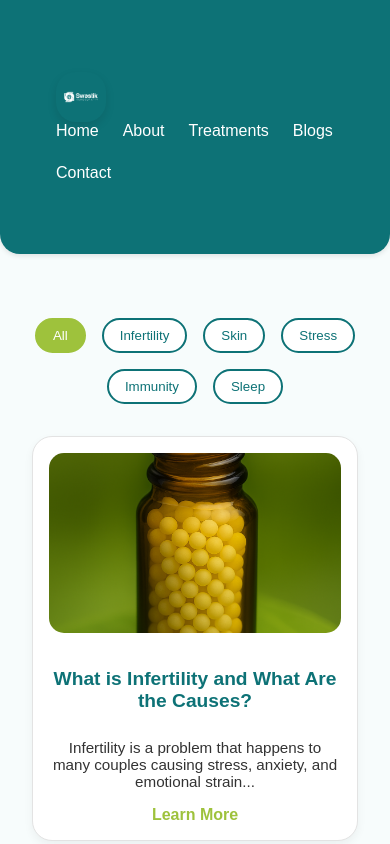
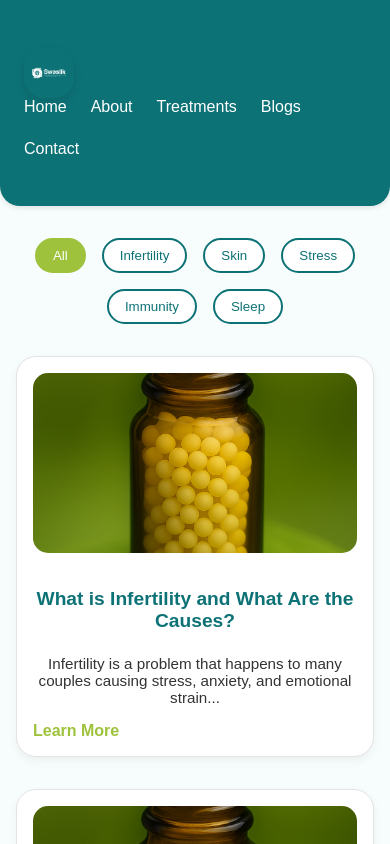
Before and after one commit to brijeshdonga113/swastik-clinic, a React (Create React App) app: page /Blogs in a window 390 px wide. Shown: the top 844 px of the page. Built offline with nearby package versions, Linux system fonts and the light colour scheme.

Commit message:
css update for global padding, nav bar and blogpage

```diff
--- a/src/App.css
+++ b/src/App.css
@@ -3,40 +3,41 @@
   --secondary-color: #9ec23c;
   --third-color: #eaf9fa;
   --text-on-primary: #ffffff;
+
+  --global-padding-x: 1.5rem;
+  --global-padding-y: 2rem;
 }
 
 html, body {
-  overflow-x: hidden;
-}
-
-
-body, .App {
   margin: 0;
   padding: 0;
-  text-align: center;
+  overflow-x: hidden;
   font-family: 'Poppins', sans-serif;
   background-color: #f7fcfc;
   color: #002d4c;
 }
 
+body, .App {
+  text-align: center;
+}
+
 /* Layout Containers */
 .container,
-.page-container {
-  /* max-width: 1280px;
+.page-container,
+main,
+section,
+footer,
+header {
+  width: 100%;
+  max-width: 1280px;
   margin: 0 auto;
-  padding: 0 1.5rem;
-  width: 100%;
-  box-sizing: border-box; */
-  width: 100%;
-  max-width: 100%;
+  /* padding: var(--global-padding-y) var(--global-padding-x); */
   box-sizing: border-box;
-  overflow-x: hidden;
 }
 
 /* Section spacing */
 .section {
   margin: 2rem 0;
-  padding: 1.5rem 1rem;
 }
 
 .section:first-child {
@@ -91,10 +92,10 @@ img.rounded,
   box-shadow: 0 4px 10px rgba(0,0,0,0.1);
 }
 
-/* Logo Special Size */
+/* Logo adjustments */
 .site-logo {
-  height: 50px;        /* reduced from 180px */
-  position: static;    /* avoid absolute positioning */
+  height: 50px;
+  position: static;
   transform: none;
 }
 
@@ -107,3 +108,20 @@ img.rounded,
     transform: rotate(360deg);
   }
 }
+
+/* Mobile Optimization */
+@media (max-width: 768px) {
+  :root {
+    --global-padding-x: 1rem;
+    --global-padding-y: 1.5rem;
+  }
+
+  .section h2,
+  .page-heading {
+    font-size: 1.5rem;
+  }
+
+  .btn {
+    font-size: 1rem;
+  }
+}
--- a/src/components/Header.css
+++ b/src/components/Header.css
@@ -1,13 +1,18 @@
+main > .section:first-child {
+  margin-top: 0;
+  padding-top: 0;
+}
+
 header.main-header {
   position: sticky;
   background: var(--primary-color);
-  padding: 1.5rem 2rem;
+  /* padding: 1rem 2rem; */
   box-shadow: 0 2px 5px rgba(0, 0, 0, 0.1);
   z-index: 10;
   overflow: hidden;
   border-bottom-left-radius: 20px;
   border-bottom-right-radius: 20px;
-  margin-bottom: 1rem;
+  margin-bottom: 0rem;
 }
 
 .header-inner {
--- a/src/components/TreatmentsP.css
+++ b/src/components/TreatmentsP.css
@@ -1,3 +1,8 @@
+main > .section:first-child {
+  margin-top: 0;
+  padding-top: 0;
+}
+
 .treatment-grid {
     display: grid;
     grid-template-columns: repeat(auto-fit, minmax(280px, 1fr));
@@ -28,9 +33,10 @@
     color: #444;
     font-size: 0.95rem;
     margin-bottom: 1rem;
+
   }
 
-  .treatment-card .btn {
+  /* .treatment-card .btn {
     align-self: start;
     font-size: 0.9rem;
     background-color: var(--primary-color);
@@ -38,7 +44,9 @@
     padding: 0.5rem 1rem;
     border-radius: 20px;
     transition: background-color 0.3s ease;
-  }
+    text-align: center;
+    display: inline-block;
+  } */
 
   .treatment-card .btn:hover {
     background-color: var(--secondary-color);
--- a/src/components/TreatmentsP.jsx
+++ b/src/components/TreatmentsP.jsx
@@ -61,7 +61,7 @@ const TreatmentsP = () => {
           <div className="treatment-card" key={index}>
             <h3>{item.title}</h3>
             <p>{item.desc}</p>
-            <a href="#contact" className="btn">Read More</a>
+            {/* <a href='/blogs' className="btn">Read More</a> */}
           </div>
         ))}
       </div>
--- /dev/null
+++ b/src/components/global.css
@@ -0,0 +1,38 @@
+:root {
+  --spacing-sm: 0.5rem;
+  --spacing-md: 1rem;
+  --spacing-lg: 1.5rem;
+  --spacing-xl: 2rem;
+  --max-width: 1280px;
+}
+
+.page-container {
+  max-width: var(--max-width);
+  margin: 0 auto;
+  padding: 0 var(--spacing-lg);
+}
+
+.section {
+  padding: var(--spacing-xl) 0;
+}
+
+.section-title {
+  text-align: center;
+  margin-bottom: var(--spacing-lg);
+  font-size: 2rem;
+  color: var(--primary-color);
+}
+
+@media (max-width: 768px) {
+  .page-container {
+    padding: 0 var(--spacing-md);
+  }
+
+  .section {
+    padding: var(--spacing-lg) 0;
+  }
+
+  .section-title {
+    font-size: 1.5rem;
+  }
+}
--- a/src/pages/Blogs.css
+++ b/src/pages/Blogs.css
@@ -1,5 +1,5 @@
 .blogs-page {
-    padding: 3rem 2rem;
+  padding: 2rem 1rem; /* Aligned with global .section */
   background-color: #f7fcfc;
   font-family: 'Poppins', sans-serif;
 }
@@ -40,10 +40,13 @@
   background: white;
   border: 1px solid #e3e3e3;
   border-radius: 20px;
-    box-shadow: 0 4px 10px rgba(0,0,0,0.05);
+  box-shadow: 0 4px 10px rgba(0, 0, 0, 0.05);
   overflow: hidden;
   padding: 1rem;
   transition: transform 0.3s;
+  display: flex;
+  flex-direction: column;
+  justify-content: space-between;
 }
 
 .blog-card:hover {
@@ -58,17 +61,26 @@
 
 .blog-card h3 {
   font-size: 1.2rem;
-    color: #0d7276;
+  color: var(--primary-color);
+  margin-bottom: 0.5rem;
 }
 
 .blog-card p {
   font-size: 0.95rem;
   color: #333;
-    margin: 0.5rem 0 1rem;
+  margin-bottom: 1rem;
+  flex-grow: 1;
 }
 
 .learn-more {
   color: var(--secondary-color);
   font-weight: 600;
   text-decoration: none;
+  align-self: flex-start;
+  transition: color 0.3s;
 }
+
+.learn-more:hover {
+  text-decoration: underline;
+  color: var(--primary-color);
+}
```
Also changed, not shown: 1 other file (tests, documents, lock files or other folders). Lines whose indentation alone changed are shown as unchanged.
